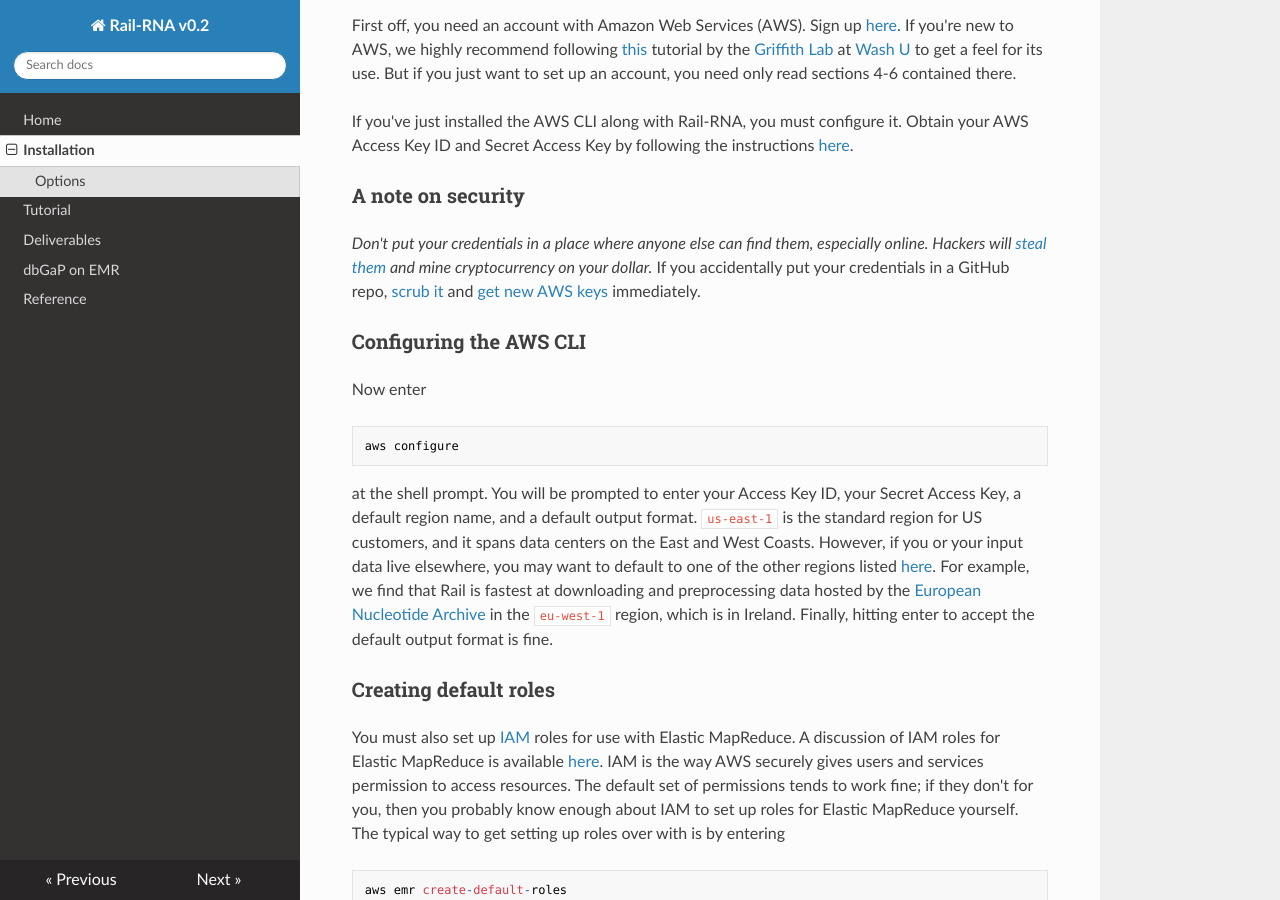
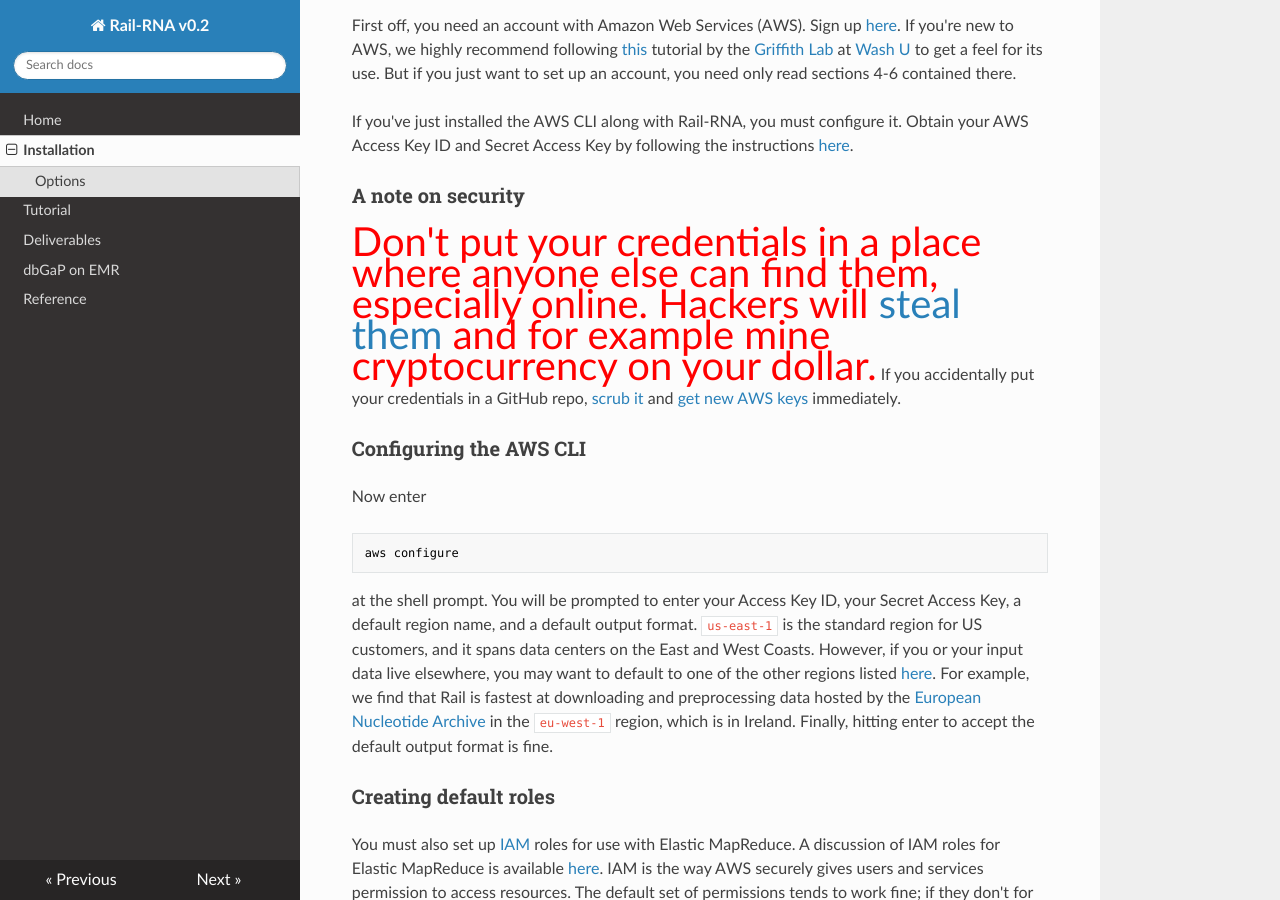
Before and after one commit to nellore/docs.rail.bio, an MkDocs documentation site: the page built from docs/installation.md, in a window 1280 px wide and 900 px high, scrolled down 2345 px. Built offline with MkDocs 1.6.1, drawn with Linux system fonts in a browser that asks for light colours; nearby versions of some CDN libraries; old or Windows-style settings are respelled for this version of MkDocs.

Commit message:
tries enlarging font

```diff
--- a/docs/installation.md
+++ b/docs/installation.md
@@ -67,7 +67,7 @@ If you've just installed the AWS CLI along with Rail-RNA, you must configure it.
 
 ### A note on security
 
-*Don't put your credentials in a place where anyone else can find them, especially online. Hackers will [steal them](http://readwrite.com/2014/04/15/amazon-web-services-hack-bitcoin-miners-github) and mine cryptocurrency on your dollar.* If you accidentally put your credentials in a GitHub repo, [scrub it](https://help.github.com/articles/remove-sensitive-data/) and [get new AWS keys](http://docs.aws.amazon.com/general/latest/gr/aws-security-credentials.html) immediately.
+<span style="color: red; font-size: 250%">Don't put your credentials in a place where anyone else can find them, especially online. Hackers will [steal them](http://readwrite.com/2014/04/15/amazon-web-services-hack-bitcoin-miners-github) and for example mine cryptocurrency on your dollar.</span> If you accidentally put your credentials in a GitHub repo, [scrub it](https://help.github.com/articles/remove-sensitive-data/) and [get new AWS keys](http://docs.aws.amazon.com/general/latest/gr/aws-security-credentials.html) immediately.
 
 ### Configuring the AWS CLI
 
```
